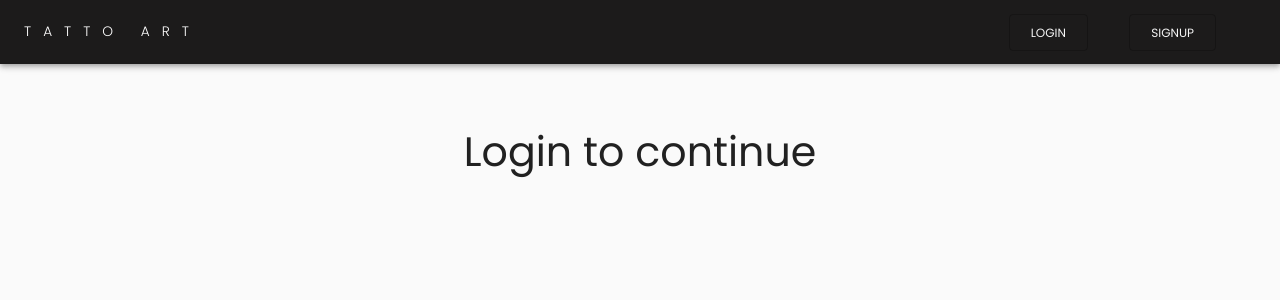
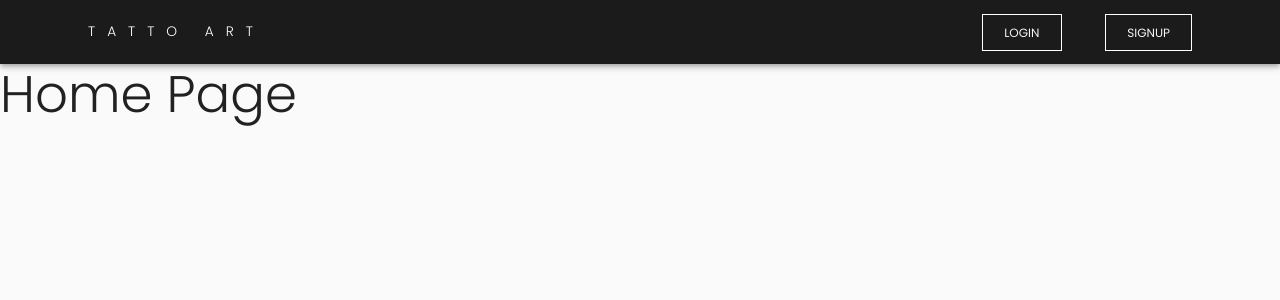
Before and after one commit to hatchways/team-owl, a React (Create React App) app in the folder client/: page / in a window 1280 px wide. Shown: the top 300 px of the page. Built offline with nearby package versions, Linux system fonts and the light colour scheme; no server answers.

Commit message:
added Reducers
Added reducers
working on Navbar & Routing

```diff
--- a/client/src/App.js
+++ b/client/src/App.js
@@ -1,8 +1,11 @@
 import React from 'react';
+import { Route, BrowserRouter, Switch } from 'react-router-dom';
 import { MuiThemeProvider } from '@material-ui/core';
-import { BrowserRouter, Route } from 'react-router-dom';
 import CssBaseline from '@material-ui/core/CssBaseline';
 import { theme } from './themes/theme';
+import Login from './pages/Login';
+import Signup from './pages/Singup';
+import Nav from './components/Nav';
 import LandingPage from './pages/Landing';
 
 const App = () => {
@@ -10,7 +13,12 @@ const App = () => {
     <MuiThemeProvider theme={theme}>
       <CssBaseline />
       <BrowserRouter>
-        <Route path="/" component={LandingPage} />
+        <Nav />
+        <Switch>
+          <Route exact path="/" component={LandingPage} />
+          <Route path="/login" component={Login} />
+          <Route path="/signup" component={Signup} />
+        </Switch>
       </BrowserRouter>
     </MuiThemeProvider>
   );
--- /dev/null
+++ b/client/src/components/Nav.js
@@ -0,0 +1,67 @@
+import React, { useContext } from 'react';
+import { Link } from 'react-router-dom';
+import UserContext from '../context/UserContext';
+import { AppBar, Toolbar, Typography, Button, Grid } from '@material-ui/core';
+import useNavCss from './Nav_Css';
+
+export default function Nav() {
+  const context = useContext(UserContext);
+  const classes = useNavCss();
+
+  return (
+    <>
+      <AppBar position="static" className={classes.appBar}>
+        <Toolbar>
+          <Grid container spacing={5}>
+            <Grid container item xs={7} alignContent="center">
+              <Typography variant="subtitle1" className={classes.logo}>
+                TATTO ART
+              </Typography>
+            </Grid>
+            <Grid container item xs={5} justify="flex-end">
+              {context.state.user ? (
+                <Button
+                  onClick={() => {
+                    context.handleLogout();
+                  }}
+                  size="large"
+                  variant="outlined"
+                  className={classes.button}
+                >
+                  <Typography style={{ color: '#f4f4f4' }} variant="button">
+                    LogOut
+                  </Typography>
+                </Button>
+              ) : (
+                <>
+                  <Button
+                    component={Link}
+                    to="/login"
+                    size="large"
+                    variant="outlined"
+                    className={classes.button}
+                  >
+                    <Typography style={{ color: '#f4f4f4' }} variant="button">
+                      Login
+                    </Typography>
+                  </Button>
+                  <Button
+                    component={Link}
+                    to="/signup"
+                    size="large"
+                    variant="outlined"
+                    className={classes.button}
+                  >
+                    <Typography style={{ color: '#f4f4f4' }} variant="button">
+                      Signup
+                    </Typography>
+                  </Button>
+                </>
+              )}
+            </Grid>
+          </Grid>
+        </Toolbar>
+      </AppBar>
+    </>
+  );
+}
--- /dev/null
+++ b/client/src/components/Nav_Css.js
@@ -0,0 +1,19 @@
+import { makeStyles } from '@material-ui/core/styles';
+import { theme } from '../themes/theme';
+
+const useNavStyles = makeStyles((theme) => ({
+  appBar: {
+    padding: '0 5%',
+  },
+  logo: {
+    letterSpacing: '0.75rem',
+    fontWeight: '300',
+  },
+  button: {
+    borderRadius: 0,
+    borderColor: 'white',
+    marginLeft: '10%',
+  },
+}));
+
+export default useNavStyles;
--- a/client/src/context/GlobalState.js
+++ b/client/src/context/GlobalState.js
@@ -1,4 +1,4 @@
-import React, { useState, useEffect } from 'react';
+import React, { useReducer, useEffect } from 'react';
 import UserContext from '../context/UserContext';
 import {
   getFromStorage,
@@ -6,20 +6,27 @@ import {
   removeFromStorage,
 } from '../helper/localStorage';
 import { verifyToken, login, signUp } from '../helper/Fetch';
+import { userReducer } from './reducers';
 
 const GlobalState = (props) => {
-  const [state, setState] = useState({ user: undefined });
+  const [state, dispatch] = useReducer(userReducer, {
+    user: undefined,
+    token: undefined,
+  });
 
   const handleLogout = () => {
     removeFromStorage('auth_Token');
-    setState({ user: undefined });
+    dispatch({ type: 'LOG_OUT' });
   };
 
   const handleLogin = async (email, password) => {
     const data = await login(email, password);
     if (data.token) {
       setInStorage('auth_Token', data.token);
-      setState({ user: data.user });
+      dispatch({
+        type: 'LOG_IN',
+        payload: { token: data.token, user: data.user },
+      });
     } else {
       console.log('wrong email and password');
     }
@@ -31,19 +38,19 @@ const GlobalState = (props) => {
   };
 
   useEffect(() => {
-    let token = getFromStorage('auth_Token');
-    if (token != null) {
-      const checkLogin = async () => {
-        const user = await verifyToken(token);
-        setState({ user: user.data });
-      };
-      checkLogin();
-    }
+    const checkLogin = async () => {
+      let token = getFromStorage('auth_Token') || '';
+      const user = await verifyToken(token);
+      if (user.data) {
+        dispatch({ type: 'VERIFY_TOKEN', payload: { token, user: user.data } });
+      }
+    };
+    checkLogin();
   }, []);
 
   return (
     <UserContext.Provider
-      value={{ state, setState, handleLogout, handleLogin, handleSignUp }}
+      value={{ state, handleLogout, handleLogin, handleSignUp }}
     >
       {props.children}
     </UserContext.Provider>
--- a/client/src/context/UserContext.js
+++ b/client/src/context/UserContext.js
@@ -1,3 +1,3 @@
 import { createContext } from 'react';
 
-export default createContext({ user: undefined });
+export default createContext();
--- a/client/src/context/reducers.js
+++ b/client/src/context/reducers.js
@@ -0,0 +1,12 @@
+export const userReducer = (state, { type, payload }) => {
+  switch (type) {
+    case 'LOG_OUT':
+      return { token: undefined, user: undefined };
+    case 'LOG_IN':
+      return { token: payload.token, user: payload.user };
+    case 'VERIFY_TOKEN':
+      return { token: payload.token, user: payload.user };
+    default:
+      return state;
+  }
+};
--- a/client/src/pages/Landing.js
+++ b/client/src/pages/Landing.js
@@ -1,97 +1,13 @@
 import React, { useContext } from 'react';
-import { Route, Switch, Link } from 'react-router-dom';
-import { Button } from '@material-ui/core';
-import Login from './Login';
-import Signup from './Singup';
+import Nav from '../components/Nav';
 import UserContext from '../context/UserContext';
-import {
-  AppBar,
-  Toolbar,
-  Typography,
-  Grid,
-} from '@material-ui/core';
+import { Typography, Grid } from '@material-ui/core';
 
 export default function Landing() {
   const context = useContext(UserContext);
-
   return (
     <>
-      <AppBar position="static">
-        <Toolbar>
-          <Typography
-            variant="subtitle1"
-            style={{ letterSpacing: '0.75rem', fontWeight: '300' }}
-          >
-            TATTO ART
-          </Typography>
-          {context.state.user ? (
-            <Button
-              onClick={() => {
-                context.handleLogout();
-              }}
-              size="large"
-              variant="outlined"
-              style={{ position: 'absolute', right: '5%' }}
-            >
-              <Typography style={{ color: '#f4f4f4' }} variant="h6">
-                LogOut
-              </Typography>
-            </Button>
-          ) : (
-            <>
-              <Button
-                component={Link}
-                to="/login"
-                size="large"
-                variant="outlined"
-                style={{ position: 'absolute', right: '15%' }}
-              >
-                <Typography style={{ color: '#f4f4f4' }} variant="button">
-                  Login
-                </Typography>
-              </Button>
-              <Button
-                component={Link}
-                to="/signup"
-                size="large"
-                variant="outlined"
-                style={{ position: 'absolute', right: '5%' }}
-              >
-                <Typography style={{ color: '#f4f4f4' }} variant="button">
-                  Signup
-                </Typography>
-              </Button>
-            </>
-          )}
-        </Toolbar>
-      </AppBar>
-      <Switch>
-        <Route
-          exact
-          path="/"
-          render={() => (
-            <Grid>
-              {context.state.user ? (
-                <Typography
-                  variant="h3"
-                  style={{ textAlign: 'center', margin: '5%' }}
-                >
-                  Login Success
-                </Typography>
-              ) : (
-                <Typography
-                  variant="h3"
-                  style={{ textAlign: 'center', margin: '5%' }}
-                >
-                  Login to continue
-                </Typography>
-              )}
-            </Grid>
-          )}
-        />
-        <Route path="/login" render={() => <Login />} />
-        <Route path="/signup" render={() => <Signup />} />
-      </Switch>
+      <Typography variant="h2">Home Page</Typography>
     </>
   );
 }
```
Also changed, not shown: client/src/helper/Fetch.js (+6 -1 lines).
